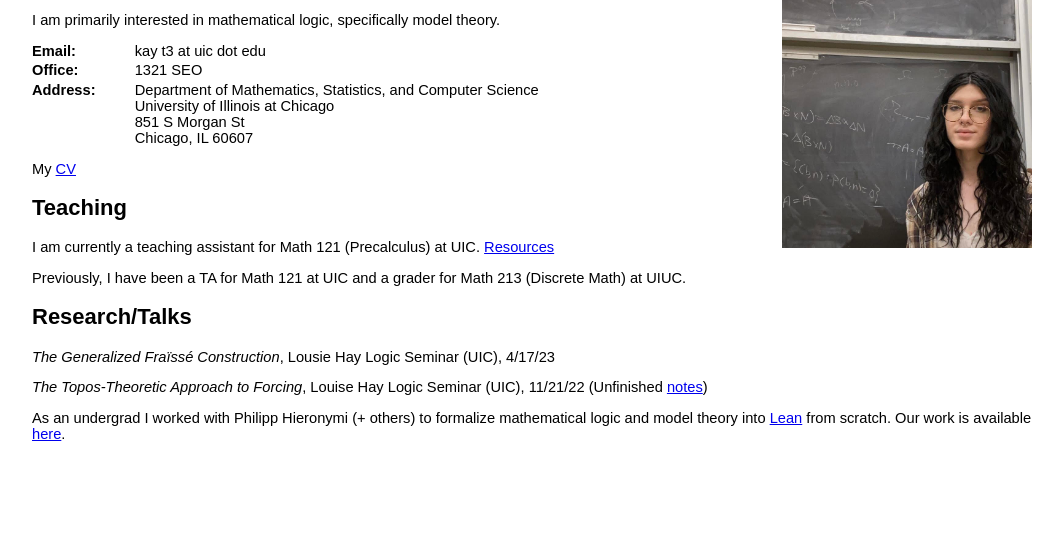
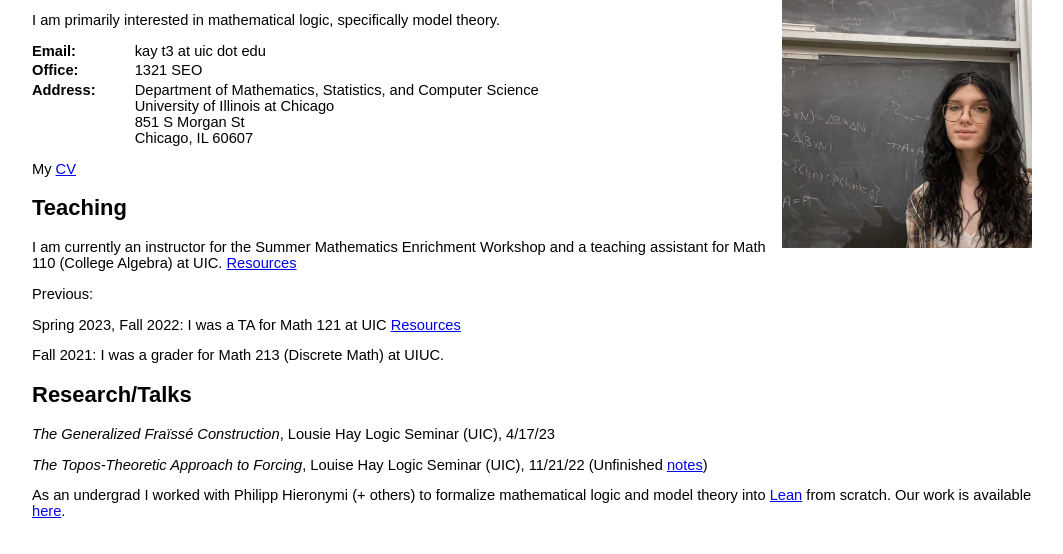
Before and after one commit to kaythmp/kaythmp.github.io, a plain HTML site: page index.html in a window 1280 px wide. Shown: the part 108-662 px from the top of the page, without its empty margins (108-1171 px from the left). Drawn offline with nearby package versions, Linux system fonts and the light colour scheme.

Commit message:
update cv, teaching

```diff
--- a/index.html
+++ b/index.html
@@ -30,8 +30,10 @@
     </header>
     <section id="teaching">
         <h2>Teaching</h2>
-        <p>I am currently a teaching assistant for Math 121 (Precalculus) at UIC. <a href="/math121/index.html">Resources</a></p>
-        <p>Previously, I have been a TA for Math 121 at UIC and a grader for Math 213 (Discrete Math) at UIUC.</p>
+        <p>I am currently an instructor for the Summer Mathematics Enrichment Workshop and a teaching assistant for Math 110 (College Algebra) at UIC. <a href="/math110/index.html">Resources</a></p>
+        <p>Previous:</p>
+        <p>Spring 2023, Fall 2022: I was a TA for Math 121 at UIC <a href="/math121/index.html">Resources</a></p>
+        <p>Fall 2021: I was a grader for Math 213 (Discrete Math) at UIUC.</p>
     </section>
   </header>
   <section id="research">
```
Also changed, not shown: math110/index.html (added, +18 -0 lines), 2 other files.
